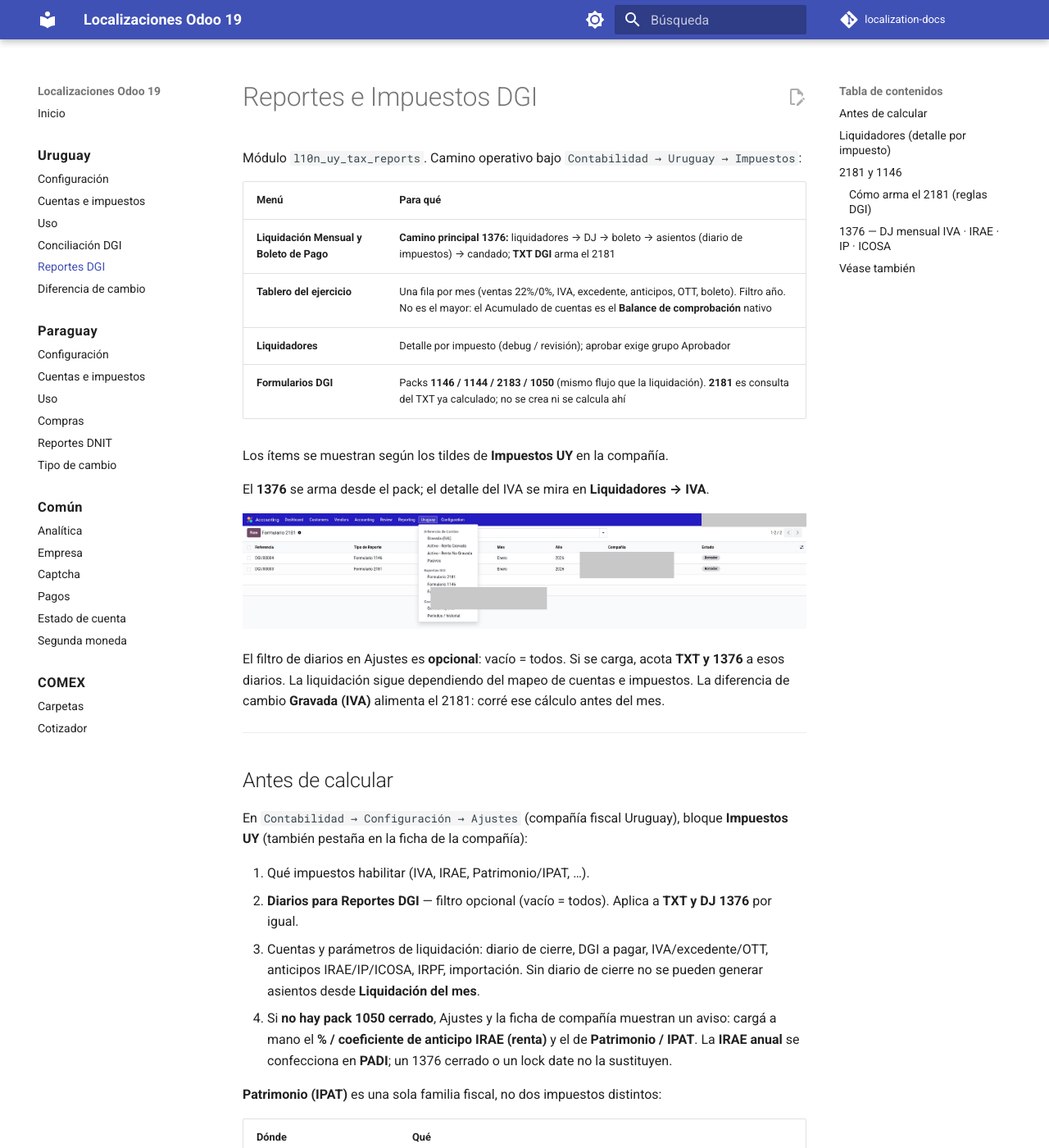
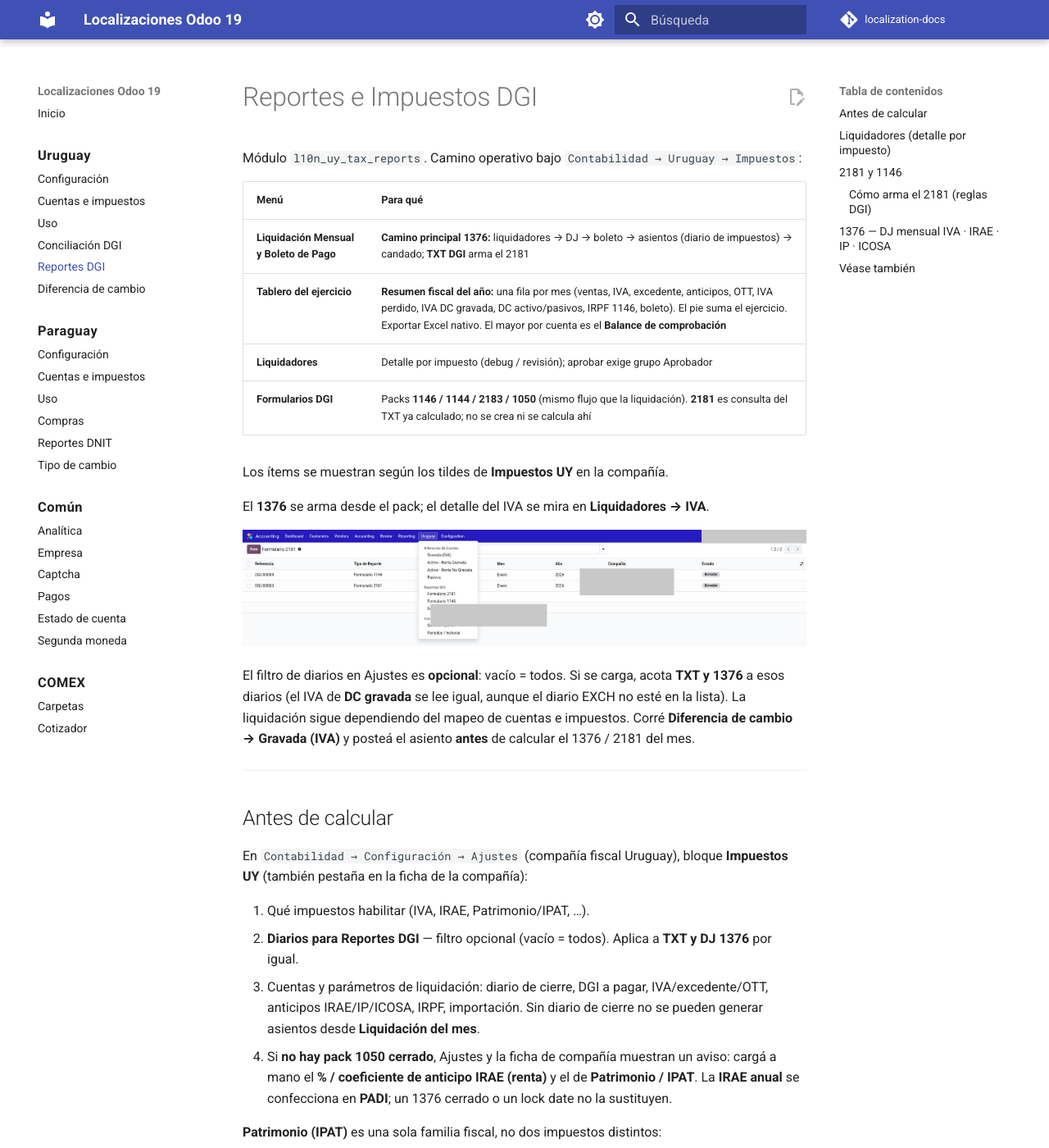
Before and after one commit to Pabloolano/localization-docs, an MkDocs documentation site: the page built from docs/uruguay/reportes.md, in a window 1280 px wide and 1400 px high. Shown: the whole window at 82% size. Built offline with MkDocs 1.6.1 and Material for MkDocs 9.7.7, drawn with Linux system fonts in a browser that asks for light colours; comment, search, counter and statistics services are not loaded; some of the changed text lies outside the part shown.

Commit message:
docs(uy): DC gravada al 1376/2181 y tablero resumen del año
Cómo corre Gravada (IVA) antes del mes y qué columnas ve el contador
en Tablero del ejercicio. Coef de pasivos sigue pendiente.

Co-authored-by: Cursor <cursoragent@cursor.com>

```diff
--- a/docs/uruguay/reportes.md
+++ b/docs/uruguay/reportes.md
@@ -5,7 +5,7 @@ Módulo `l10n_uy_tax_reports`. Camino operativo bajo `Contabilidad → Uruguay
 | Menú | Para qué |
 |------|----------|
 | **Liquidación Mensual y Boleto de Pago** | **Camino principal 1376:** liquidadores → DJ → boleto → asientos (diario de impuestos) → candado; **TXT DGI** arma el 2181 |
-| **Tablero del ejercicio** | Una fila por mes (ventas 22%/0%, IVA, excedente, anticipos, OTT, boleto). Filtro año. No es el mayor: el Acumulado de cuentas es el **Balance de comprobación** nativo |
+| **Tablero del ejercicio** | **Resumen fiscal del año:** una fila por mes (ventas, IVA, excedente, anticipos, OTT, IVA perdido, IVA DC gravada, DC activo/pasivos, IRPF 1146, boleto). El pie suma el ejercicio. Exportar Excel nativo. El mayor por cuenta es el **Balance de comprobación** |
 | **Liquidadores** | Detalle por impuesto (debug / revisión); aprobar exige grupo Aprobador |
 | **Formularios DGI** | Packs **1146 / 1144 / 2183 / 1050** (mismo flujo que la liquidación). **2181** es consulta del TXT ya calculado; no se crea ni se calcula ahí |
 
@@ -15,7 +15,7 @@ El **1376** se arma desde el pack; el detalle del IVA se mira en **Liquidadores
 
 ![Menú Uruguay: diferencia de cambio y reportes DGI](img/odoo-menu-uruguay.jpg)
 
-El filtro de diarios en Ajustes es **opcional**: vacío = todos. Si se carga, acota **TXT y 1376** a esos diarios. La liquidación sigue dependiendo del mapeo de cuentas e impuestos. La diferencia de cambio **Gravada (IVA)** alimenta el 2181: corré ese cálculo antes del mes.
+El filtro de diarios en Ajustes es **opcional**: vacío = todos. Si se carga, acota **TXT y 1376** a esos diarios (el IVA de **DC gravada** se lee igual, aunque el diario EXCH no esté en la lista). La liquidación sigue dependiendo del mapeo de cuentas e impuestos. Corré **Diferencia de cambio → Gravada (IVA)** y posteá el asiento **antes** de calcular el 1376 / 2181 del mes.
 
 ---
 
@@ -118,6 +118,7 @@ El código de línea del impuesto (`Línea 2181`) es el punto de partida; el rep
 - Instructivo GC/CEDE: el **502/503** es IVA ventas **a contribuyentes**; no se detallan consumidores finales ahí.
 - La pestaña **Exclusiones** lista lo que PADI rechazaría o no se puede informar; corregí el RUT en la ficha y volvé a calcular.
 - **505/506 plaza:** además del campo Línea 2181, entran solos los impuestos de compra con **Tipo IVA compras DJ 1376** directo/indirecto (22 % → 505, 10 % → 506). El 1376 sigue usando ese tipo para el prorrateo.
+- **IVA diferencia de cambio gravada** (asiento EXCH, flag en la línea): entra como **502** (o **501** si el partner no es contribuyente). No hace falta `tax_line_id`.
 - Importes de **ventas** (501/502/503) se guardan/exportan en positivo (como la DJ); las NC quedan negativas. PADI admite ambos signos.
 - La línea **1** (importación) usa la misma cuenta de IVA importación del bloque DJ 1376 en Ajustes.
 
@@ -143,7 +144,7 @@ Declaración jurada mensual DGI (CEDE/GC): paneles de IVA, anticipos de IRAE, IP
 
 El comprobante de pago bancario se adjunta en la misma línea del boleto (además del PDF DGI).
 
-**Tablero del ejercicio:** `Contabilidad → Uruguay → Impuestos → Tablero del ejercicio`. Lista de packs 1376 del año (filtro *Ejercicio actual*). Cada fila es un mes ya liquidado o en curso; el clic abre el pack. Ventas = neto/base (22 % vs 0 %); el % gravada YTD incluye también tasa mínima. No recalcula el plan de cuentas.
+**Tablero del ejercicio:** `Contabilidad → Uruguay → Impuestos → Tablero del ejercicio`. Resumen del año (filtro *Ejercicio actual*): una fila por mes, pie = acumulado. Clic abre el pack. Incluye IVA perdido, IVA de DC gravada e IRPF 1146 del mismo mes; las columnas de revalúo DC (activo gravado / no gravado / pasivos) son informativas para PADI. Ventas = neto/base (22 % vs 0 %); el % gravada YTD incluye también tasa mínima. El mayor cuenta × mes es el Balance de comprobación, no este tablero.
 
 ![Formulario 1376 nuevo (antes de Calcular): bloques IVA, IRAE y anticipos](img/odoo-reporte-1376.jpg)
 
```
Also changed, not shown: docs/uruguay/diferencia-cambio.md (+4 -2 lines).
